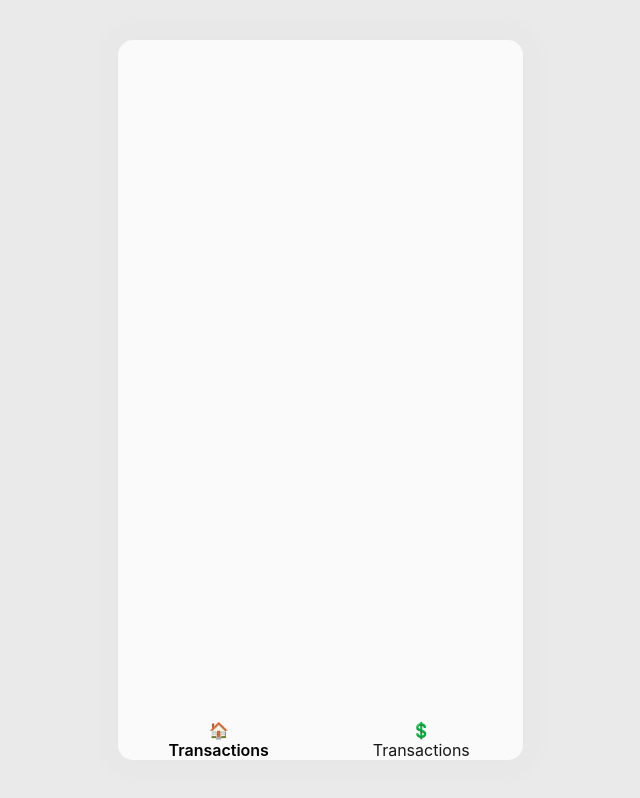
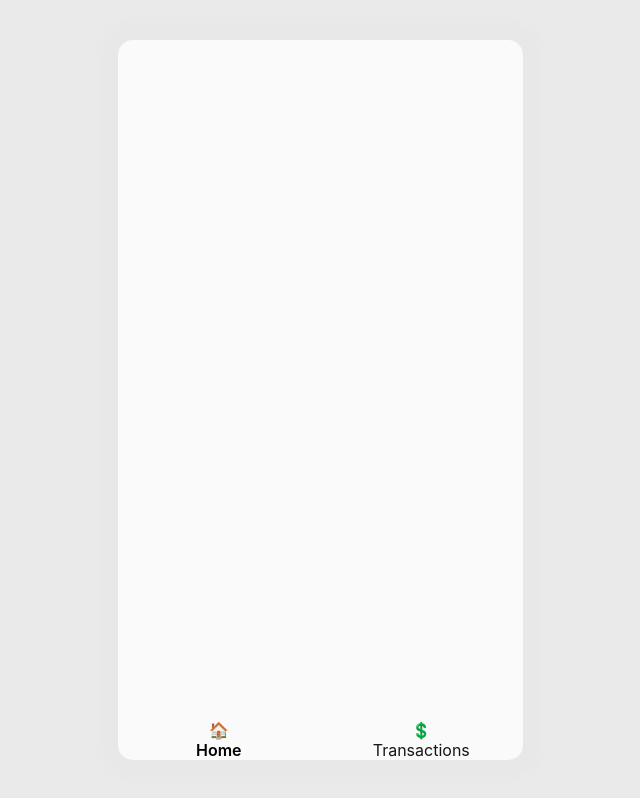
Before and after one commit to wayn3r/personal-account-web-app, a Next.js app: page / in a window 1280 px wide. Shown: the whole page, without its empty margins (320-960 px from the left). Built offline with nearby package versions, Linux system fonts and the light colour scheme.

Commit message:
fix: update pages title

```diff
--- a/src/modules/layout/components/app-layout/app-layout.tsx
+++ b/src/modules/layout/components/app-layout/app-layout.tsx
@@ -10,7 +10,7 @@ import styles from './app-layout.module.scss'
 const pages: NavigationBarProps['pages'] = [
   {
     icon: <span>🏠</span>,
-    title: 'Transactions',
+    title: 'Home',
     path: '/',
   },
   {
```
